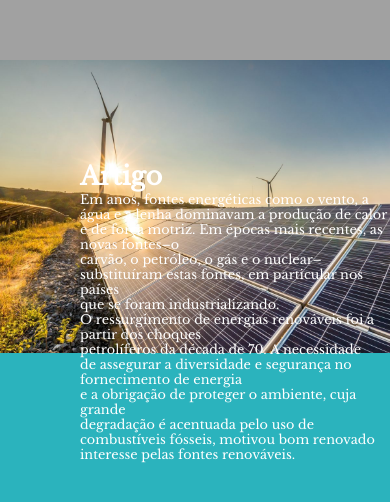
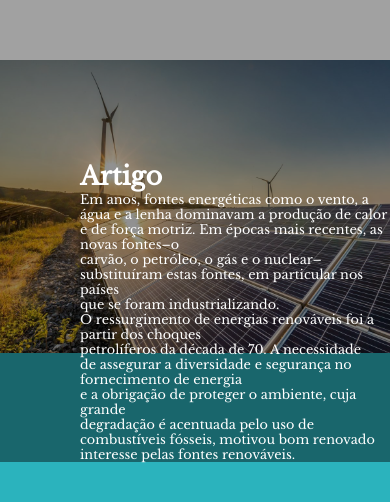
Before and after one commit to skyzzin/BlogEscolar, a plain HTML site: page index.html in a window 390 px wide. Shown: the part 784-1286 px from the top of the page. Drawn offline with nearby package versions, Linux system fonts and the light colour scheme.

Commit message:
Update responsive.css

```diff
--- a/Estilos/responsive.css
+++ b/Estilos/responsive.css
@@ -66,7 +66,7 @@
      }
      .line1{
         font-size: 80% !important;
-
+        background: rgba(0, 0, 0, 0.432);
      }
 
 
```
